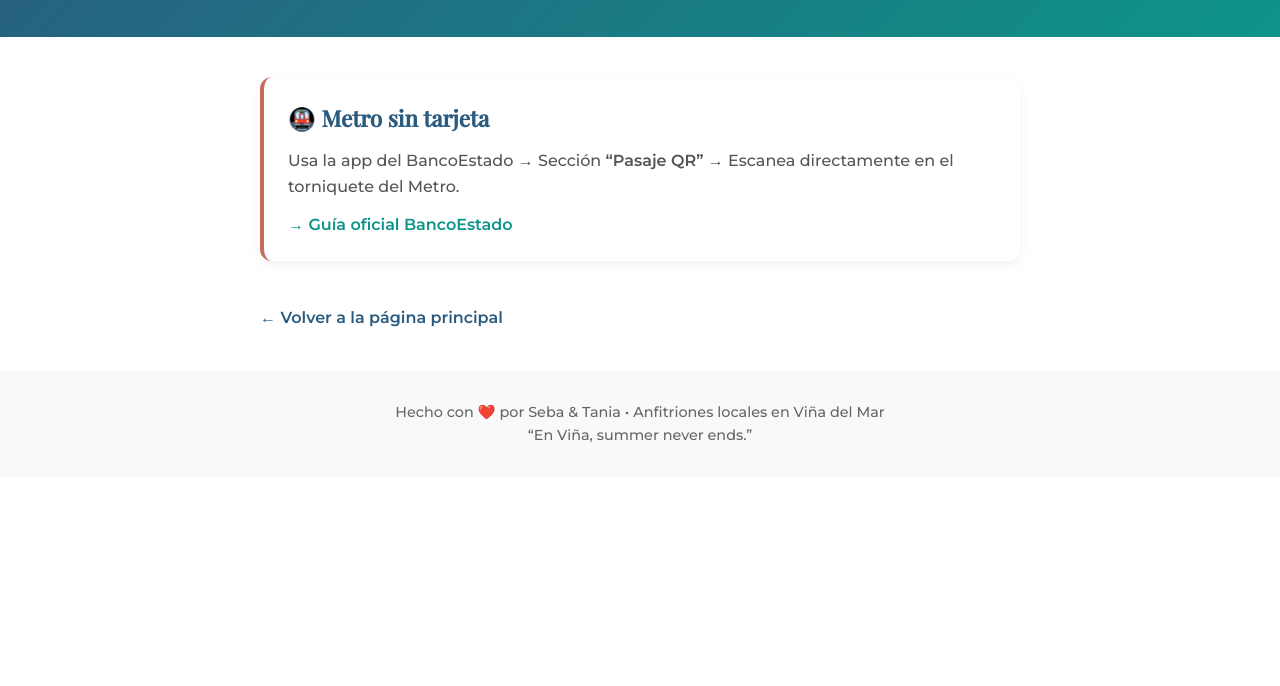
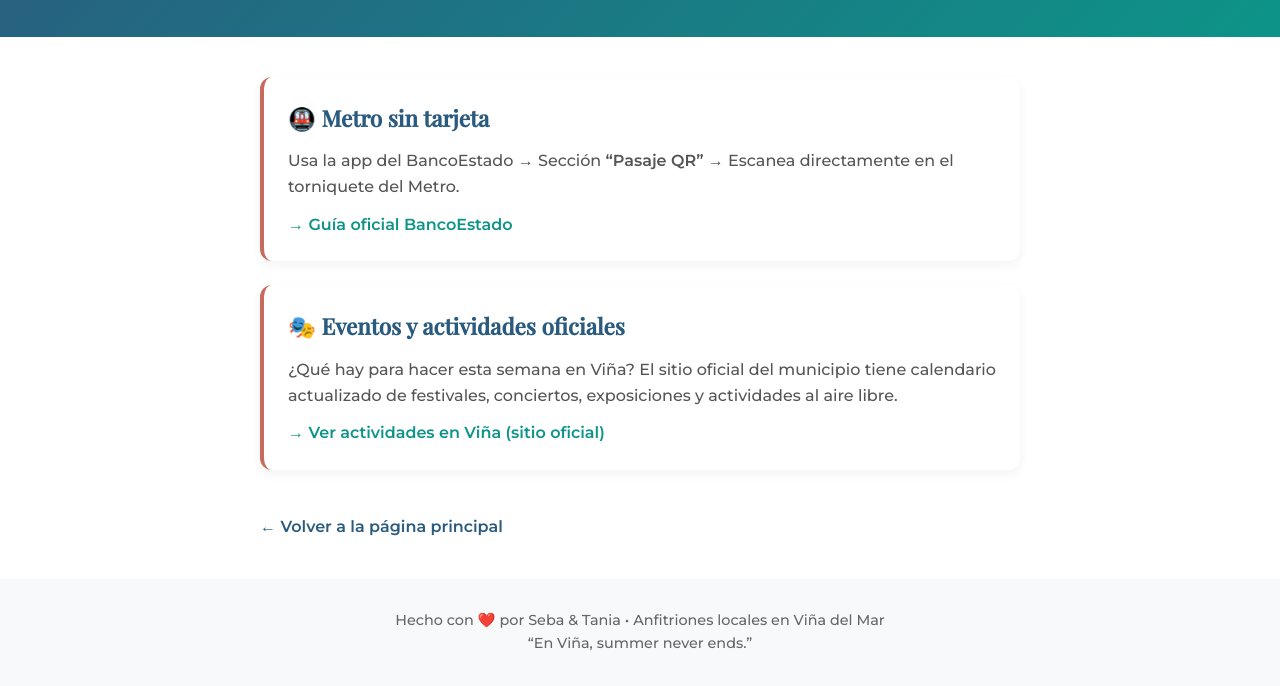
Before and after one commit to WiseKhameleon/AirbnbSebaTania, a plain HTML site: page tips.html in a window 1280 px wide. Shown: the part 166-852 px from the top of the page. Before the commit the page ends 800 px from the top, so only its background shows below. Drawn offline with nearby package versions, Linux system fonts and the light colour scheme; a web font is replaced by a local one.

Commit message:
Add tip card for events and activities in Viña
Added a new tip card for official events and activities in Viña.

```diff
--- a/tips.html
+++ b/tips.html
@@ -106,6 +106,14 @@
       </a>
     </div>
 
+    <div class="tip-card">
+  <h3>🎭 Eventos y actividades oficiales</h3>
+  <p>¿Qué hay para hacer esta semana en Viña? El sitio oficial del municipio tiene calendario actualizado de festivales, conciertos, exposiciones y actividades al aire libre.</p>
+  <a href="https://visitavina.munivina.cl/actividades/" target="_blank">
+    → Ver actividades en Viña (sitio oficial)
+  </a>
+</div>
+
     <!-- AQUÍ AGREGARÁS MÁS TIPS (copia este bloque y edita) -->
     <!--
     <div class="tip-card">
```
